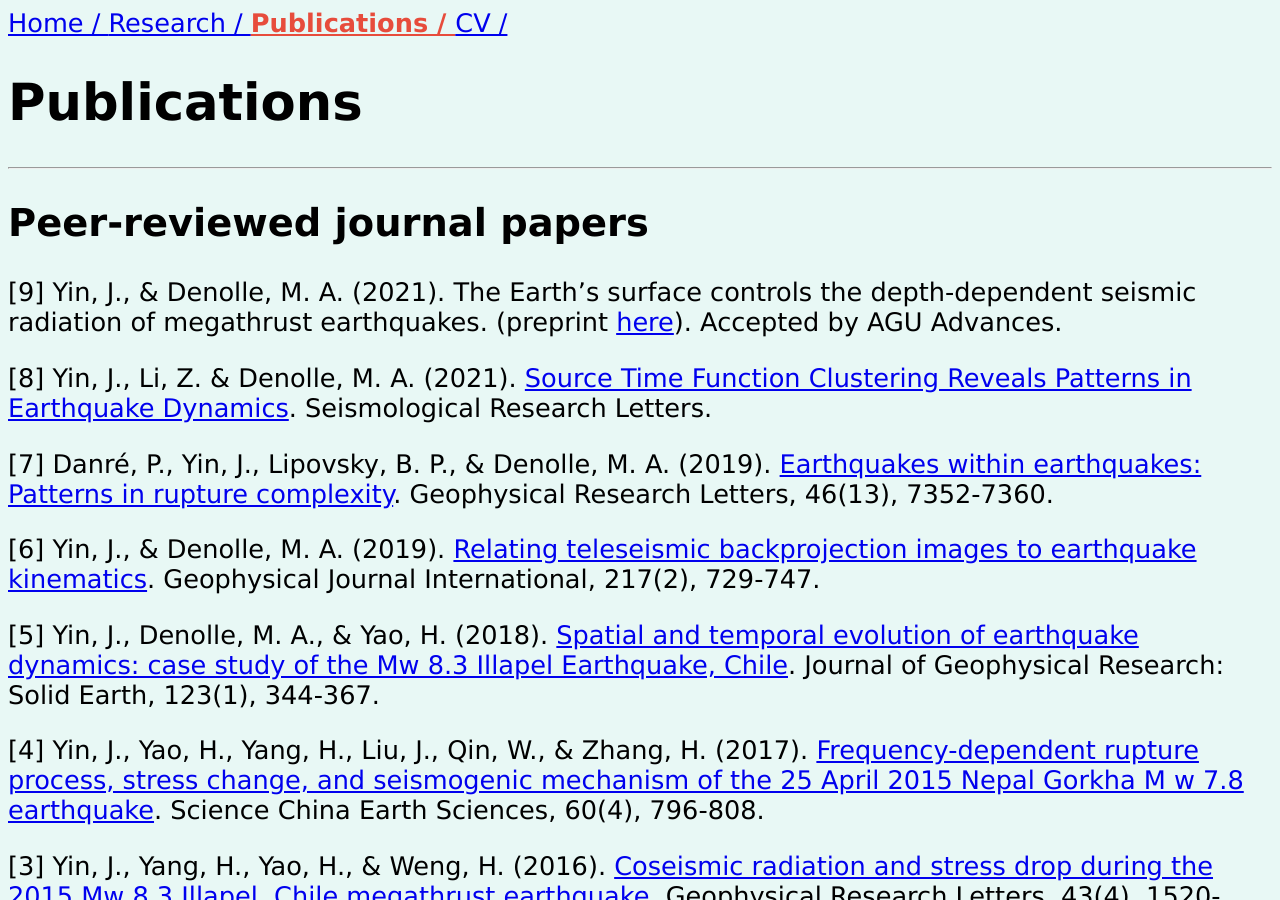
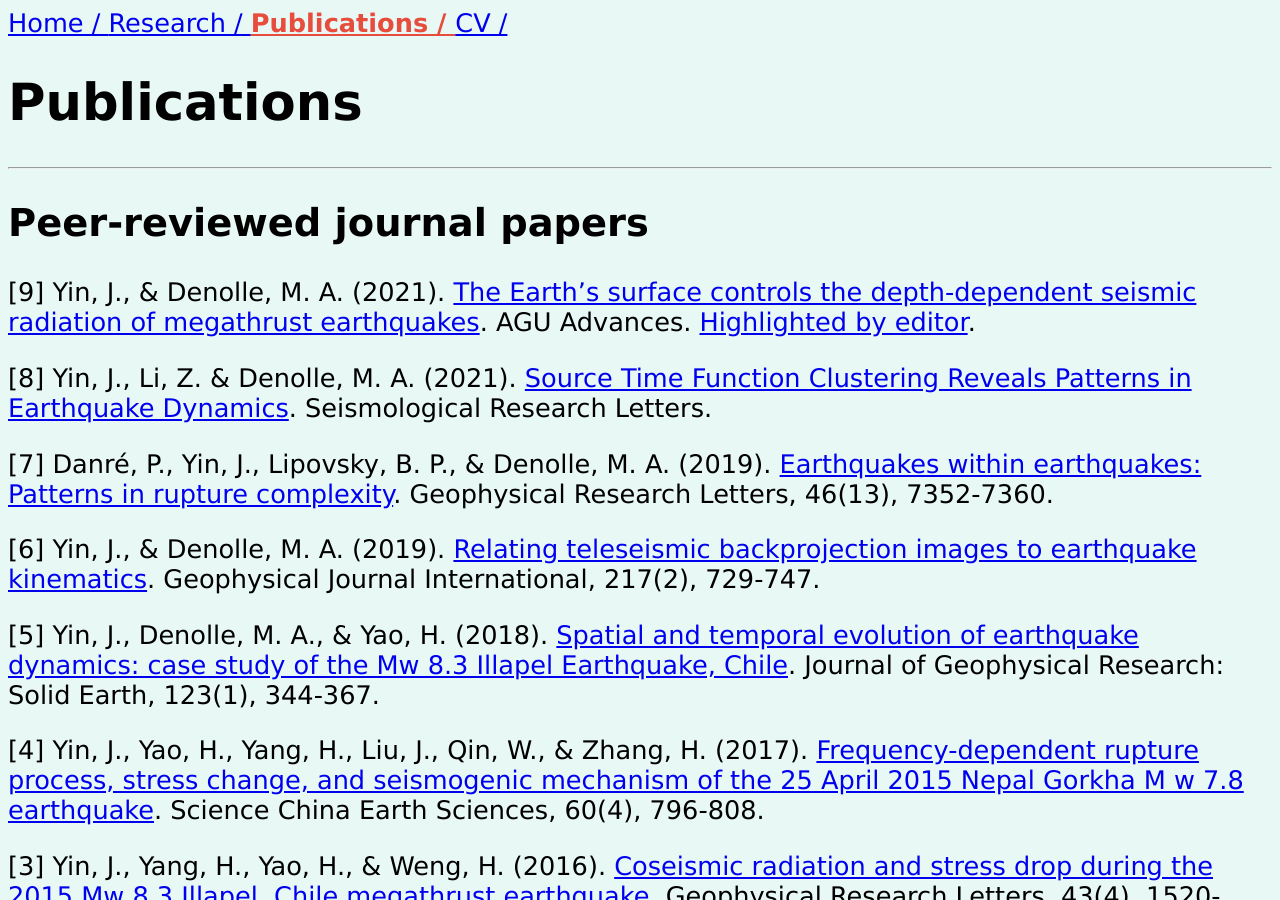
Before and after one commit to yinjiuxun/yinjiuxun.github.io, a Jekyll site: the page built from pages/publications.md, in a window 1280 px wide and 900 px high. Built offline with Jekyll 4.4.1, drawn with Linux system fonts in a browser that asks for light colours.

Commit message:
Update publications.md

```diff
--- a/pages/publications.md
+++ b/pages/publications.md
@@ -8,7 +8,7 @@ title: Publications
 
 <h2> Peer-reviewed journal papers </h2>
 
-[9] Yin, J., & Denolle, M. A. (2021). The Earth’s surface controls the depth-dependent seismic radiation of megathrust earthquakes. (preprint [here](https://www.essoar.org/doi/10.1002/essoar.10506212.3)). Accepted by AGU Advances.
+[9] Yin, J., & Denolle, M. A. (2021). [The Earth’s surface controls the depth-dependent seismic radiation of megathrust earthquakes](https://agupubs.onlinelibrary.wiley.com/doi/abs/10.1029/2021AV000413). AGU Advances. [Highlighted by editor](https://eos.org/editor-highlights/the-highs-and-the-lows-of-megathrust-earthquakes).
 
 [8] Yin, J., Li, Z. & Denolle, M. A. (2021). [Source Time Function Clustering Reveals Patterns in Earthquake Dynamics](https://pubs.geoscienceworld.org/ssa/srl/article/doi/10.1785/0220200403/595796/Source-Time-Function-Clustering-Reveals-Patterns). Seismological Research Letters.
 
```
